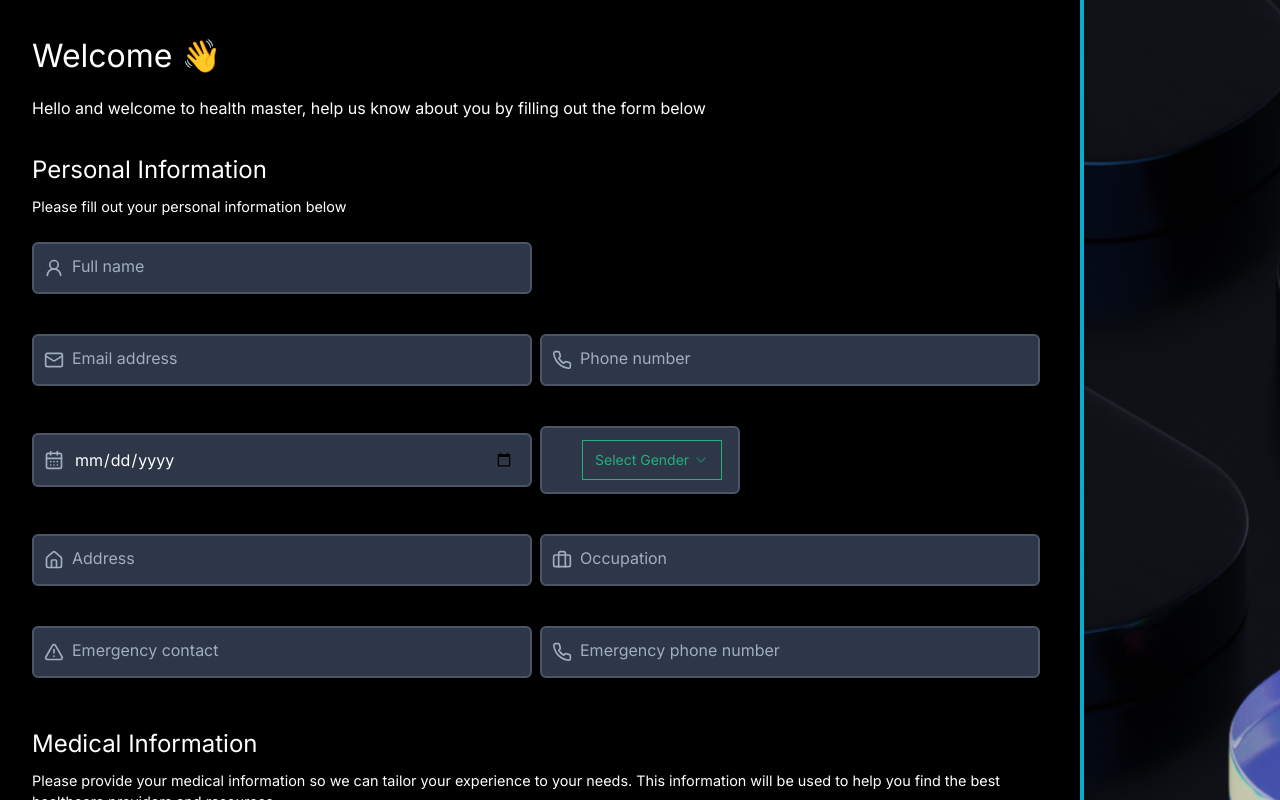
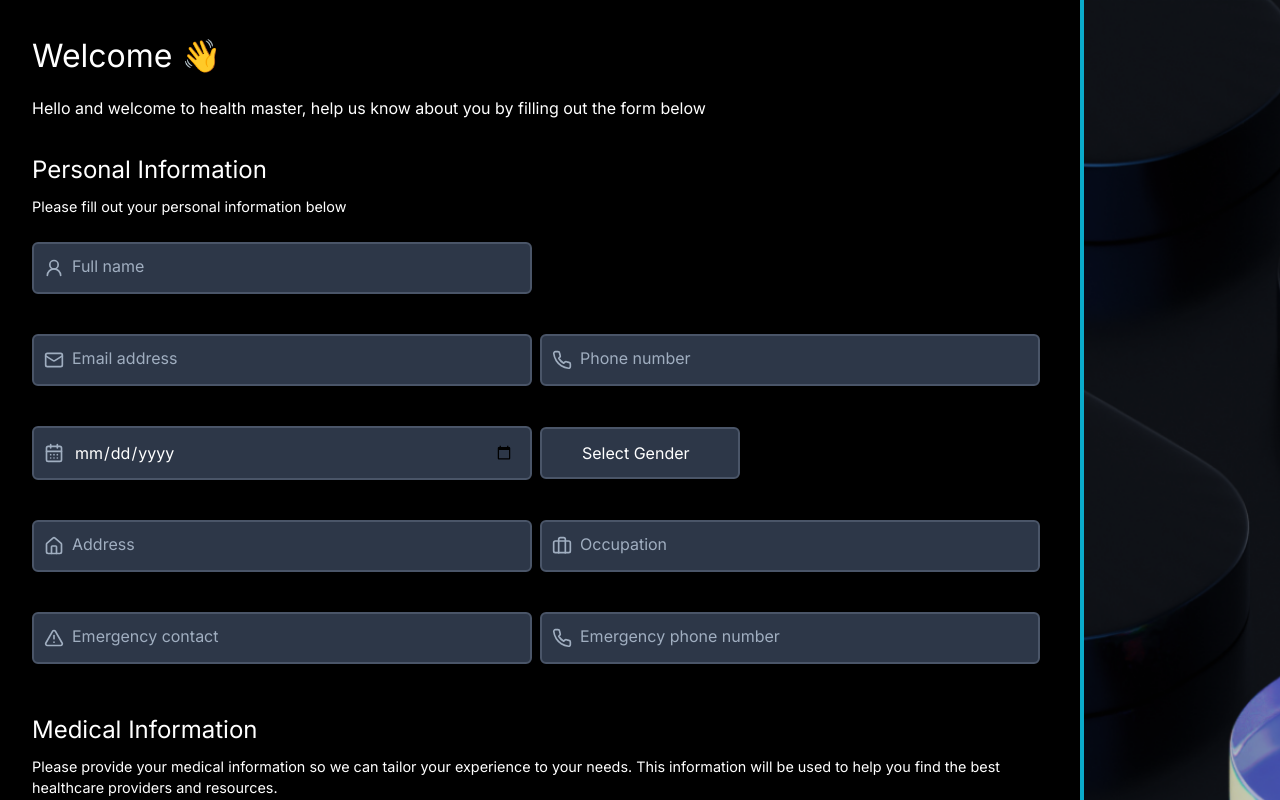
Before and after one commit to CHEGEBB/healthmasterv2, a Next.js app: page /data in a window 1280 px wide. Shown: the top 800 px of the page. Built offline with nearby package versions, Linux system fonts and the light colour scheme.

Commit message:
Update select dropdown styles and options in PersonalInfo form

```diff
--- a/app/data/page.jsx
+++ b/app/data/page.jsx
@@ -53,6 +53,9 @@ export default function Page() {
         <div className="submit-button">
           <button type="submit" className="btn btn-primary">Submit</button>
           <p>By submitting this form, you agree to the HealthMaster Terms and Conditions and Privacy Policy.</p>
+          <p className="text-[#3db7e3] copyright">
+            © 2024 HealthMaster. All rights reserved.
+          </p>
           </div>
       </div>
       <div className="image-container">
--- a/components/forms/PersonalInfo.jsx
+++ b/components/forms/PersonalInfo.jsx
@@ -152,16 +152,16 @@ export default function PersonalInfo() {
           </div>
 
           <div className="flex-1 border-gray-700 form-item select">
-            <Select onValueChange={handleGenderChange} value={formState.gender}>
-              <SelectTrigger>
-                <SelectValue placeholder="Select Gender" />
-              </SelectTrigger>
-              <SelectContent className="options">
-                <SelectItem value="male">Male</SelectItem>
-                <SelectItem value="female">Female</SelectItem>
-                <SelectItem value="other">Other</SelectItem>
-              </SelectContent>
-            </Select>
+          <select
+  class="custom-select"
+  onChange={(e) => handleGenderChange(e.target.value)}
+  value={formState.gender}
+>
+  <option value="" disabled>Select Gender</option>
+  <option value="male">Male</option>
+  <option value="female">Female</option>
+  <option value="other">Other</option>
+</select>
             {validationState.gender === false && <p className="error-message">Please select your gender.</p>}
           </div>
         </div>
--- a/sass/PersonalInfo.scss
+++ b/sass/PersonalInfo.scss
@@ -15,18 +15,50 @@
   .input-wrapper {
     position: relative;
   }
-    .select{
+
+  .custom-select {
+    position: relative;
     width: 200px;
     padding: 0.75rem 1rem;
     padding-left: 2.5rem;
-      background-color: #2d3748;
-      border: 2px solid #4a5568;
-      border-radius: 0.375rem;
+    background-color: #2d3748; // Dark background
+    border: 2px solid #4a5568; // Dark border
+    border-radius: 0.375rem; // Border radius
+    color: #fff; // Light text color
+    font-size: 1rem;
+    cursor: pointer;
+    appearance: none;
+    transition: all 0.3s ease;
+    outline: none;
+
+    &::after {
+      content: '▼'; // Downward arrow
+      position: absolute;
+      right: 1rem;
+      top: 50%;
+      transform: translateY(-50%);
       color: #24AE7C;
-      transition: all 0.3s ease;
+      font-size: 1rem;
     }
 
-    .form-input{
+    &:focus {
+      border-color: #24AE7C; // Change border color on focus
+      box-shadow: 0 0 0 2px rgba(36, 174, 124, 0.2);
+    }
+
+    option {
+      background-color: #2d3748; // Dark background for options
+      color: #e0e0e0; // Light text color
+      padding: 0.5rem 1rem;
+      border-radius: 0.375rem; // Border radius for options
+    }
+
+    &:hover {
+      border-color: #24AE7C; // Change border color on hover
+    }
+  }
+
+  .form-input {
     width: 500px;
     padding: 0.75rem 1rem;
     padding-left: 2.5rem;
```
Lines whose indentation alone changed are shown as unchanged.
